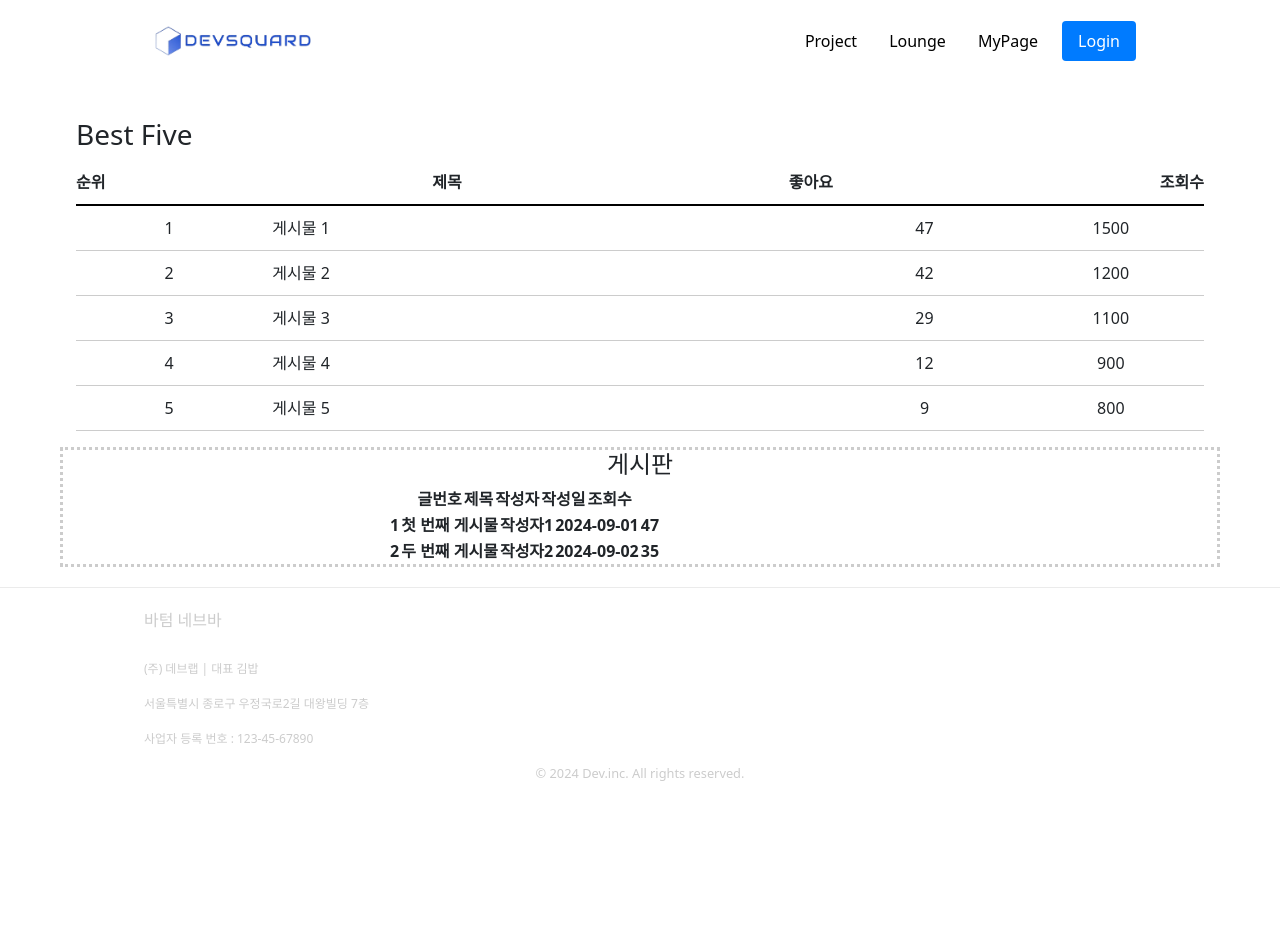
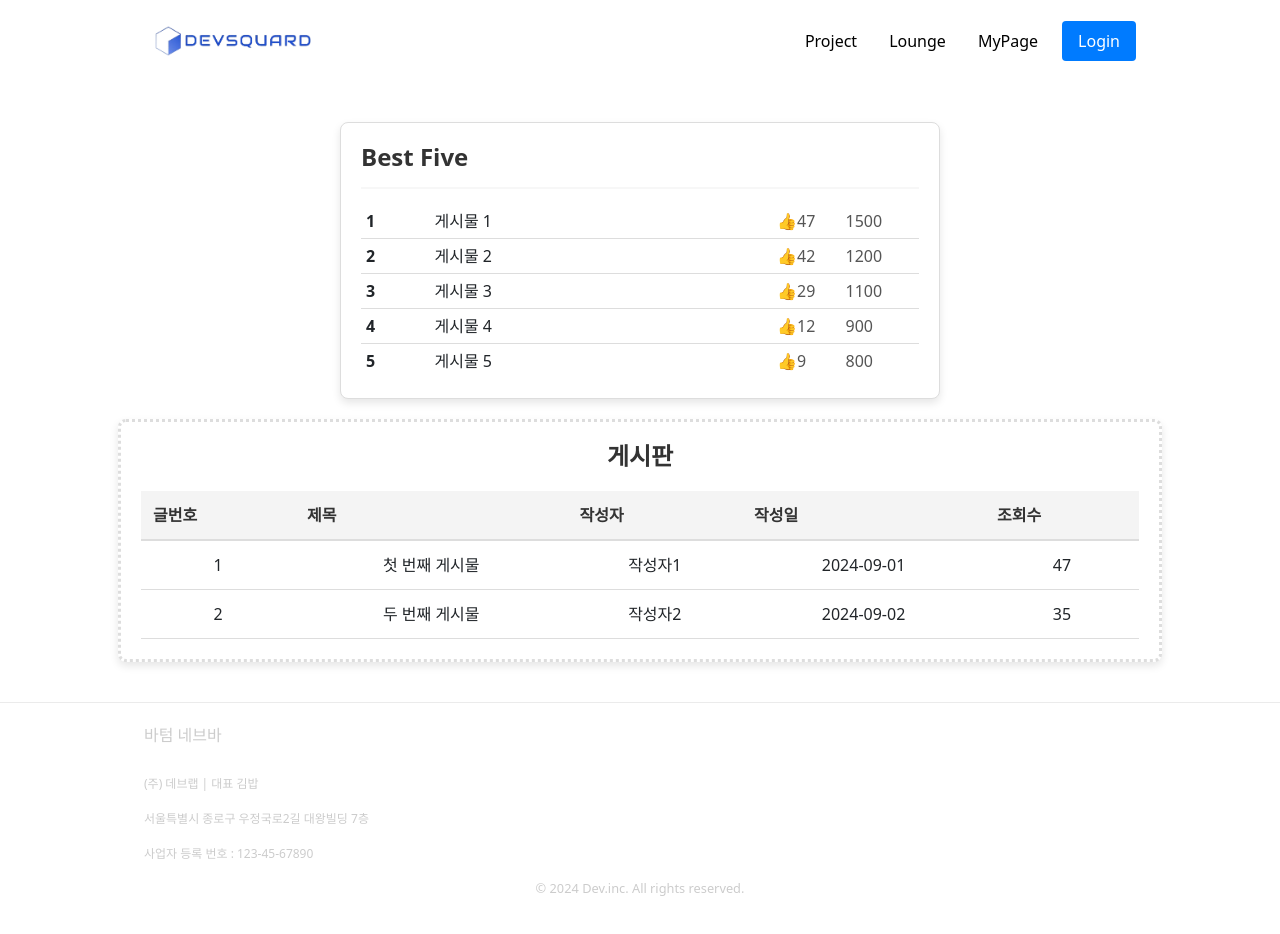
Before and after one commit to whgms159/Devsquad, a React (Vite) app in the folder front-dev/DevSqaurd/: page /community in a window 1280 px wide. Before the commit the page ends 820 px from the top, so only its background shows below. Built offline with nearby package versions, Linux system fonts and the light colour scheme.

Commit message:
feat : community post detail

```diff
--- a/front-dev/DevSqaurd/package.json
+++ b/front-dev/DevSqaurd/package.json
@@ -20,6 +20,7 @@
     "bootstrap": "5.3.3",
     "react": "^18.3.1",
     "react-dom": "^18.3.1",
+    "react-icons": "^5.3.0",
     "react-router-dom": "^6.26.1",
     "styled-components": "^6.1.12"
   },
--- /dev/null
+++ b/front-dev/DevSqaurd/src/components/community/PostDetail.tsx
@@ -0,0 +1,92 @@
+import React, { useState, useEffect } from 'react';
+import { useParams } from 'react-router-dom';
+import { CiClock2 } from "react-icons/ci";
+import { IoEyeOutline } from "react-icons/io5";
+import { LiaCommentSolid } from "react-icons/lia";
+import { BiLike } from "react-icons/bi";
+import style from './styles/PostDetail.module.css';
+
+interface Post {
+  id: number;
+  title: string;
+  content: string;
+  author: string;
+  date: string;
+  views: number;
+  comments: number;
+  likes: number;
+}
+
+interface Comment {
+  id: number;
+  username: string,
+  content: string,
+  date: string,
+  likes: number
+}
+
+export default function PostDetail() {
+  const { id } = useParams<{ id: string }>(); // URL 파라미터에서 ID를 가져옴
+  const [post, setPost] = useState<Post | null>(null);
+
+  useEffect(() => {
+    // 데이터 가져오기 함수
+    const axiosPost = async (postId: number) => {
+      // 예시 데이터
+      const examplePost: Post = {
+        id: postId,
+        title: `게시물 제목`,
+        content: `여기는 게시물의 내용입니다.`,
+        author: '김작가',
+        date: '2일 전',
+        views: 2258,
+        comments: 71,
+        likes: 47
+      };
+
+      setPost(examplePost);
+    };
+
+    if (id) {
+      axiosPost(parseInt(id, 10));
+    }
+  }, [id]);
+
+  if (!post) {
+    return <div>Loading...</div>;
+  }
+
+  return (
+    <div className={style.container}>
+      <div className={style.header}>
+        <h2 className={style.subtitle}>{post.title}</h2>
+        <div className={style.author}>
+          <span>{post.author}</span> · <span>u*****</span>
+        </div>
+        <div className={style.info}>
+          <span className={style.date}><CiClock2 /> {post.date}</span>
+          <span className={style.views}><IoEyeOutline /> {post.views}</span>
+          <span className={style.comments}><LiaCommentSolid /> {post.comments}</span>
+        </div>
+      </div>
+      <div className={style.contentBox}>
+        <div className={style.content}>{post.content}</div>
+      </div>
+      <div className={style.footer}>
+        <div className={style.info}>
+          <span><BiLike /> {post.likes}</span>
+          <span><LiaCommentSolid /> {post.comments}</span>
+        </div>
+      </div>
+      <div className={style.comments}>
+        <h3>댓글 {post.comments}</h3>
+        <div className={style.commentInput}>
+          <input placeholder='댓글 함 써보이소' />
+        </div>
+        <div className={style.commentsList}>
+          댓글들이 보여질 장소
+        </div>
+      </div>
+    </div>
+  );
+}
--- a/front-dev/DevSqaurd/src/components/community/PostList.tsx
+++ b/front-dev/DevSqaurd/src/components/community/PostList.tsx
@@ -12,11 +12,11 @@ interface Post {
 // 개별 게시물 항목 컴포넌트
 const PostItem: React.FC<Post> = ({ id, title, author, date, hits }) => (
   <tr className={style.postItem}>
-    <th>{id}</th>
-    <th>{title}</th>
-    <th>{author}</th>
-    <th>{date}</th>
-    <th>{hits}</th>
+    <td>{id}</td>
+    <td>{title}</td>
+    <td>{author}</td>
+    <td>{date}</td>
+    <td>{hits}</td>
   </tr>
 );
 
@@ -25,8 +25,6 @@ export default function PostList() {
 
   useEffect(() => {
     // 데이터를 API에서 가져오는 부분
-
-    // 예시로 하드코딩된 데이터
     const fetchPosts = async () => {
       // 예시 데이터
       const examplePosts: Post[] = [
@@ -41,9 +39,9 @@ export default function PostList() {
 
   return (
     <div className={style.postListContainer}>
-      <h4>게시판</h4>
+      <h4 className={style.title}>게시판</h4>
       <table className={style.postTable}>
-        <thead>
+        <thead className={style.headerItem}>
           <tr>
             <th>글번호</th>
             <th>제목</th>
@@ -53,17 +51,16 @@ export default function PostList() {
           </tr>
         </thead>
         <tbody>
-          {
-            posts.map((post, idx) => (
+          {posts.map((post) => (
             <PostItem
-                id={idx+1}
+              key={post.id}
+              id={post.id}
               title={post.title}
               author={post.author}
               date={post.date}
               hits={post.hits}
             />
-            ))
-          }
+          ))}
         </tbody>
       </table>
     </div>
--- a/front-dev/DevSqaurd/src/components/community/TopPostCard.tsx
+++ b/front-dev/DevSqaurd/src/components/community/TopPostCard.tsx
@@ -1,5 +1,6 @@
 import React, { useState, useEffect } from 'react';
 import style from './styles/TopPostCard.module.css';
+import { useNavigate } from 'react-router-dom';
 
 interface Post {
   id: number;
@@ -10,6 +11,7 @@ interface Post {
 
 export default function TopPostCard() {
   const [topPosts, setTopPosts] = useState<Post[]>([]);
+  const navigate = useNavigate();
 
   useEffect(() => {
     // 하드코딩된 조회수 상위 5개 게시물 데이터
@@ -29,21 +31,20 @@ export default function TopPostCard() {
     fetchTopPosts();
   }, []);
 
+  const handlePostDetail = (id: number) => {
+    navigate(`/community/detail/${id}`);
+  };
+
   return (
     <div className={style.container}>
-      <h3>Best Five</h3>
+      <h3 className={style.title}>Best Five</h3>
+      <hr className={style.separator} />
       <div className={style.postList}>
-        <div className={`${style.postRow} ${style.header}`}>
-          <div>순위</div>
-          <div>제목</div>
-          <div>좋아요</div>
-          <div>조회수</div>
-        </div>
         {topPosts.map((post, idx) => (
-          <div key={post.id} className={style.postRow}>
+          <div key={post.id} className={style.postRow} onClick={() => handlePostDetail(post.id)}>
             <div className={style.postIdx}>{idx + 1}</div>
             <div className={style.postTitle}>{post.title}</div>
-            <div className={style.postLikes}>{post.likes}</div>
+            <div className={style.postLikes}>👍{post.likes}</div>
             <div className={style.postViews}>{post.views}</div>
           </div>
         ))}
--- /dev/null
+++ b/front-dev/DevSqaurd/src/components/community/styles/PostDetail.module.css
@@ -0,0 +1,114 @@
+.container {
+  width: 80%;
+  margin: 0 auto;
+  padding: 25px 20px 19px;
+}
+
+.header {
+  position: relative;
+  z-index: 105;
+  padding-left: 20px;
+}
+
+.author {
+  font-size: 12px;
+  margin-top: 16px;
+}
+
+
+/* 인포(작성) 좋아요 댓글수 에 대한 css */
+.info {
+  margin: 16px 14px 16px 0;
+  color: #94969b;
+  vertical-align: top;
+  position: relative;
+  font-size: 14px;
+  line-height: 1.25em;
+  word-wrap: break-word;
+  display: flex;
+  align-items: center;
+}
+
+.info span {
+  display: flex;
+  align-items: center;
+  margin-right: 15px;
+  gap: 5px;
+}
+
+.info span:last-child {
+  margin-right: 0;
+}
+
+.date, .views, .comments {
+  display: flex;
+  align-items: center;
+}
+
+.date {
+  margin-right: 15px;
+}
+
+.views {
+  margin-right: 15px;
+}
+
+.comments {
+  margin-right: 0;
+}
+
+
+/* 내용에 대한 css */
+.contentBox {
+  border-top: 1px solid #eee;
+  word-wrap: break-word;
+  word-break: break-word;
+  padding-left: 20px;
+}
+
+.content {
+  margin-top: 24px;
+  line-height: 1.6em;
+  font-size: 15px;
+}
+
+/* 푸터 인포 */
+.footer {
+  position: relative;
+  margin-top: 30px;
+  padding: 26px 0;
+  border-top: 0;
+  padding-left: 20px;
+}
+
+.footer .info {
+  color: #222;
+  font-size: 14px;
+  line-height: 1.25em;
+  word-wrap: break-word;
+}
+
+/* 코멘트 박스 */
+.comments {
+  margin: 0 0 -1px;
+  padding: 23px 0 24px;
+  border-top: 1px solid #eee;
+  display: inline;
+}
+
+.comments h3 {
+  padding: 0 20px;
+  font-size: 14px;
+  font-weight: bold;
+}
+
+.commentInput {
+
+}
+
+.commentsList {
+  margin-top: 20px;
+  padding: 8px 20px 15px;
+  border-top: 1px solid #eee;
+  border-bottom: 1px solid #eee;
+}
--- a/front-dev/DevSqaurd/src/components/community/styles/PostList.module.css
+++ b/front-dev/DevSqaurd/src/components/community/styles/PostList.module.css
@@ -1,19 +1,48 @@
 .postListContainer {
-  border: 3px dotted #ccc;
-  margin: 0 auto;
+  border: 3px dotted #ddd;
+  border-radius: 8px;
+  margin: 20px auto;
+  padding: 20px;
+  width: 90%;
+  max-width: 1200px;
+  background-color: #fff;
+  box-shadow: 0 4px 8px rgba(0, 0, 0, 0.1);
   text-align: center;
-  border-spacing: 0;
+}
+
+.title {
+  margin-bottom: 20px;
+  font-size: 24px;
+  font-weight: 600;
+  color: #333;
 }
 
 .postTable {
-  width: 80%;
-  display: flex;
-  flex-direction: column;
-  justify-content: center;
-  align-items: center;
+  width: 100%;
+  border-collapse: collapse;
+}
+
+.headerItem {
+  background-color: #f4f4f4;
+}
+
+.headerItem th {
+  padding: 12px;
+  text-align: left;
+  color: #333;
+  border-bottom: 2px solid #ddd;
+}
+
+.postItem {
+  transition: background-color 0.3s ease;
+}
+
+.postItem td {
+  padding: 12px;
+  border-bottom: 1px solid #ddd;
 }
 
 .postItem:hover {
-  background-color: #eceaea;
+  background-color: #fafafa;
   cursor: pointer;
 }
--- a/front-dev/DevSqaurd/src/components/community/styles/TopPostCard.module.css
+++ b/front-dev/DevSqaurd/src/components/community/styles/TopPostCard.module.css
@@ -1,39 +1,63 @@
 .container {
-  width: 100%;
-  padding: 16px;
+  background-color: #ffffff;
+  border: 1px solid #ddd;
+  border-radius: 8px;
+  box-shadow: 0 4px 8px rgba(0, 0, 0, 0.1);
+  margin: 20px auto;
+  padding: 20px;
+  max-width: 600px;
 }
 
-h3 {
-  margin-bottom: 20px;
-  font-size: 20px;
+.title {
+  font-size: 24px;
   font-weight: bold;
+  margin-bottom: 15px;
+  color: #333;
+}
+
+.separator {
+  border: none;
+  border-top: 2px solid #ddd;
+  margin: 15px 0;
 }
 
 .postList {
   display: flex;
   flex-direction: column;
-  width: 100%;
 }
 
 .postRow {
   display: flex;
   justify-content: space-between;
-  padding: 10px 0;
-  border-bottom: 1px solid #ccc;
+  padding: 5px;
+  border-bottom: 1px solid #ddd;
 }
 
-.postRow.header {
-  font-weight: bold;
-  border-bottom: 2px solid #000;
+.postRow:hover {
+  background-color: #eee;
+  cursor: pointer;
+}
+
+.postRow:last-child {
+  border-bottom: none;
 }
 
 .postIdx, .postTitle, .postLikes, .postViews {
   flex: 1;
-  text-align: center;
 }
 
 .postTitle {
-  flex: 3;
-  text-align: left;
-  padding-left: 10px;
+  flex: 5;
 }
+
+.postIdx {
+  font-weight: bold;
+}
+
+.postTitle {
+
+}
+
+.postLikes, .postViews {
+  color: #555;
+}
--- a/front-dev/DevSqaurd/src/routers/Router.tsx
+++ b/front-dev/DevSqaurd/src/routers/Router.tsx
@@ -4,6 +4,7 @@ import MainPage from "../pages/MainPage";
 import CommunityPage from "../pages/community/CommunityPage";
 import ProjectPage from "../pages/ProjectPage";
 import MyPage from "../pages/MyPage";
+import PostDetail from "../components/community/PostDetail";
 
 export default function Router() {
   return (
@@ -18,6 +19,7 @@ export default function Router() {
 
         {/* 커뮤니티 페이지 */}
         <Route path="/community/*" element={<CommunityPage />}/>
+        <Route path="/community/detail/:id" element={<PostDetail />} />
 
         {/* 마이 페이지 */}
         <Route path="/my-page/*" element={<MyPage />} />
--- /dev/null
+++ b/front-dev/package.json
@@ -0,0 +1,5 @@
+{
+  "dependencies": {
+    "react-icons": "^5.3.0"
+  }
+}
```
Also changed, not shown: 2 other files (tests, documents, lock files or other folders). Lines whose indentation alone changed are shown as unchanged.
